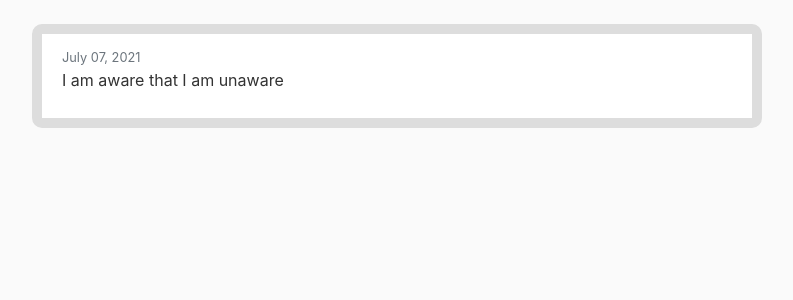
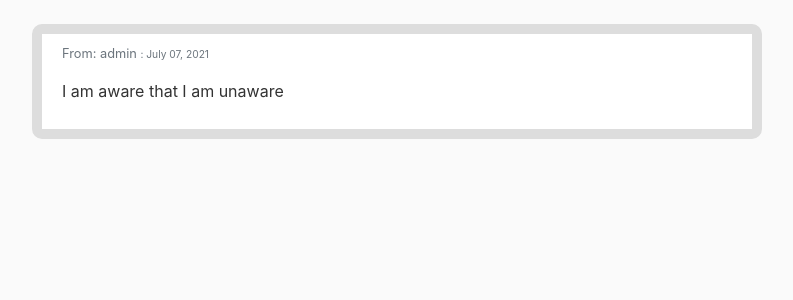
Before and after one commit to Mahnaz-karimi/Look_out, a Django app: page /blog/ in a window 1280 px wide. Shown: the part 56-356 px from the top of the page, without its empty margins (53-846 px from the left). Run offline with Django 3.2, Linux system fonts and the light colour scheme; data comes from the database, SQL or seed files in the repository; some libraries are stand-ins or nearby versions.

Commit message:
blog modified

```diff
--- a/blog/templates/blog/blog.html
+++ b/blog/templates/blog/blog.html
@@ -3,7 +3,11 @@
     {% for post in posts %}
        <blog class="media content-section">
             <div class="media-body">
-                <small class="text-muted">{{ post.date_posted|date:"F d, Y" }}</small>
+                <small class="text-muted">
+                    <p class="text-muted"> From: {{ post.author.username }}
+                        <small class="text-muted">  : {{ post.date_posted|date:"F d, Y" }}</small></p>
+
+                </small>
                 <p class="article-content"> {{ post.content }}</p>
            </div>
        </blog>
```
